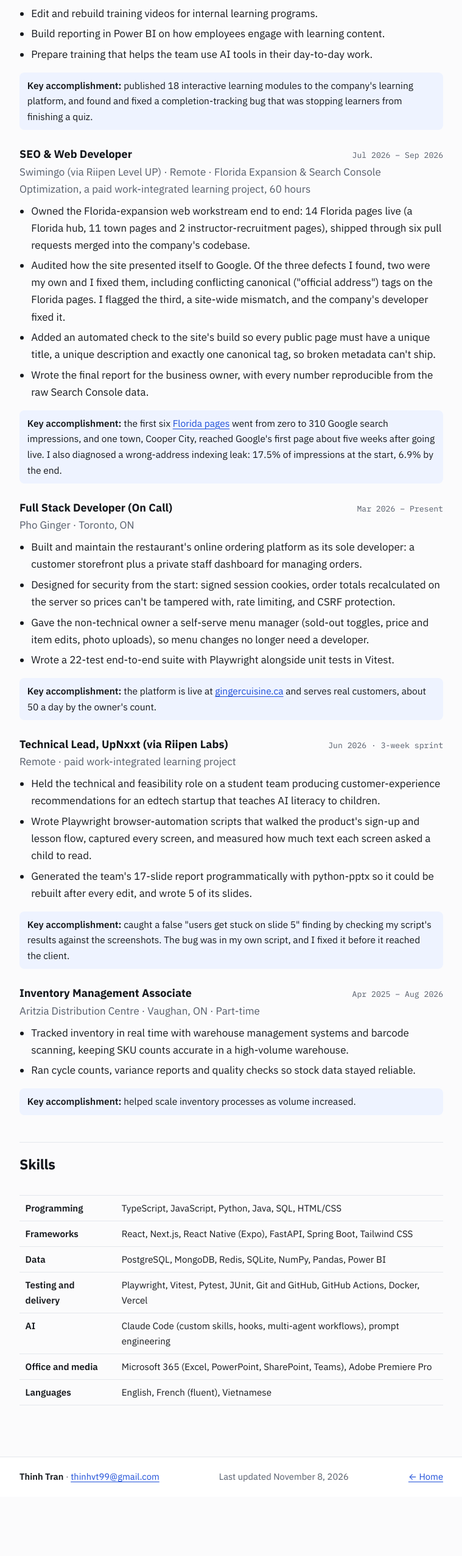
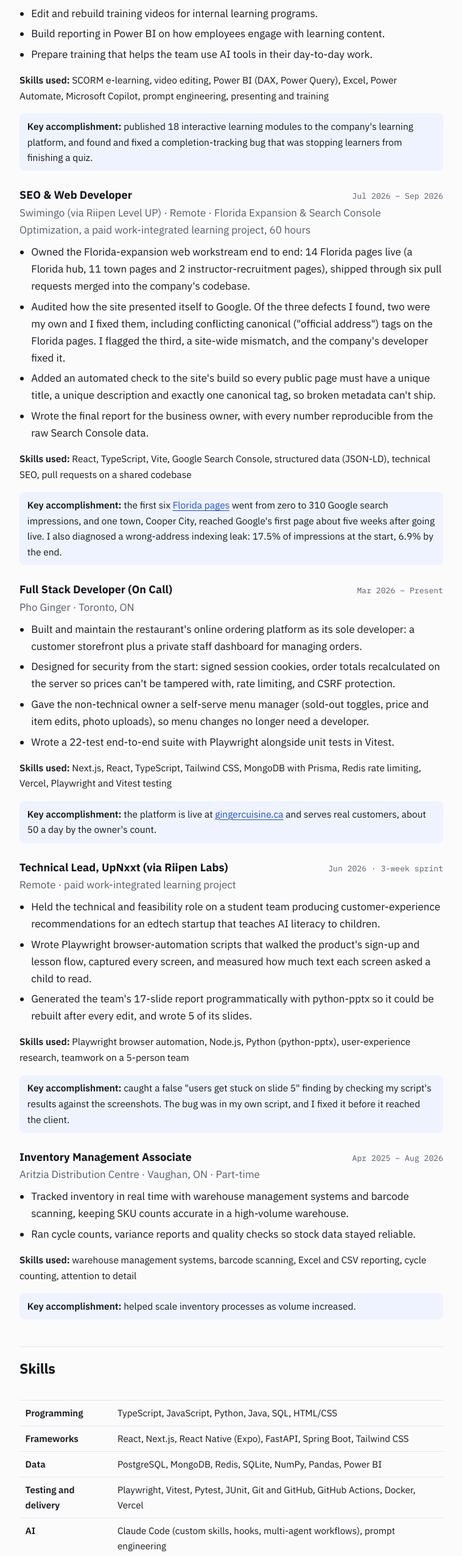
Before and after one commit to tvtrvn/eportfolio, a plain HTML site: page docs/career.html in a window 1280 px wide. Shown: the part 1168-3720 px from the top of the page at 61% size, without its empty margins (260-1019 px from the left). Before the commit the page ends 3623 px from the top, so only its background shows below. Drawn offline with Linux system fonts and the light colour scheme.

Commit message:
Section 1 for Module 9: 5-sentence bio, Paris example, nursing lesson, skills used per job, competency tags on About Me artifacts

```diff
--- a/docs/career.html
+++ b/docs/career.html
@@ -61,6 +61,7 @@
 <li>Build reporting in Power BI on how employees engage with learning content.</li>
 <li>Prepare training that helps the team use AI tools in their day-to-day work.</li>
 </ul>
+<p class="skills-used"><strong>Skills used:</strong> SCORM e-learning, video editing, Power BI (DAX, Power Query), Excel, Power Automate, Microsoft Copilot, prompt engineering, presenting and training</p>
 <p class="accomplishment"><strong>Key accomplishment:</strong> published 18 interactive learning modules to the company's learning platform, and found and fixed a completion-tracking bug that was stopping learners from finishing a quiz.</p>
 </div>
 <div class="entry">
@@ -72,6 +73,7 @@
 <li>Added an automated check to the site's build so every public page must have a unique title, a unique description and exactly one canonical tag, so broken metadata can't ship.</li>
 <li>Wrote the final report for the business owner, with every number reproducible from the raw Search Console data.</li>
 </ul>
+<p class="skills-used"><strong>Skills used:</strong> React, TypeScript, Vite, Google Search Console, structured data (JSON-LD), technical SEO, pull requests on a shared codebase</p>
 <p class="accomplishment"><strong>Key accomplishment:</strong> the first six <a href="https://www.swimingo.com/swim-lessons/fl">Florida pages</a> went from zero to 310 Google search impressions, and one town, Cooper City, reached Google's first page about five weeks after going live. I also diagnosed a wrong-address indexing leak: 17.5% of impressions at the start, 6.9% by the end.</p>
 </div>
 <div class="entry">
@@ -83,6 +85,7 @@
 <li>Gave the non-technical owner a self-serve menu manager (sold-out toggles, price and item edits, photo uploads), so menu changes no longer need a developer.</li>
 <li>Wrote a 22-test end-to-end suite with Playwright alongside unit tests in Vitest.</li>
 </ul>
+<p class="skills-used"><strong>Skills used:</strong> Next.js, React, TypeScript, Tailwind CSS, MongoDB with Prisma, Redis rate limiting, Vercel, Playwright and Vitest testing</p>
 <p class="accomplishment"><strong>Key accomplishment:</strong> the platform is live at <a href="https://gingercuisine.ca">gingercuisine.ca</a> and serves real customers, about 50 a day by the owner's count.</p>
 </div>
 <div class="entry">
@@ -93,6 +96,7 @@
 <li>Wrote Playwright browser-automation scripts that walked the product's sign-up and lesson flow, captured every screen, and measured how much text each screen asked a child to read.</li>
 <li>Generated the team's 17-slide report programmatically with python-pptx so it could be rebuilt after every edit, and wrote 5 of its slides.</li>
 </ul>
+<p class="skills-used"><strong>Skills used:</strong> Playwright browser automation, Node.js, Python (python-pptx), user-experience research, teamwork on a 5-person team</p>
 <p class="accomplishment"><strong>Key accomplishment:</strong> caught a false "users get stuck on slide 5" finding by checking my script's results against the screenshots. The bug was in my own script, and I fixed it before it reached the client.</p>
 </div>
 <div class="entry">
@@ -102,6 +106,7 @@
 <li>Tracked inventory in real time with warehouse management systems and barcode scanning, keeping SKU counts accurate in a high-volume warehouse.</li>
 <li>Ran cycle counts, variance reports and quality checks so stock data stayed reliable.</li>
 </ul>
+<p class="skills-used"><strong>Skills used:</strong> warehouse management systems, barcode scanning, Excel and CSV reporting, cycle counting, attention to detail</p>
 <p class="accomplishment"><strong>Key accomplishment:</strong> helped scale inventory processes as volume increased.</p>
 </div>
 <h2 id="skills">Skills</h2>
@@ -136,7 +141,7 @@
 </tr>
 <tr>
 <td><strong>Office and media</strong></td>
-<td>Microsoft 365 (Excel, PowerPoint, SharePoint, Teams), Adobe Premiere Pro</td>
+<td>Microsoft 365 (Excel, PowerPoint, SharePoint, Teams, Power Automate), Adobe Premiere Pro</td>
 </tr>
 <tr>
 <td><strong>Languages</strong></td>
@@ -149,7 +154,7 @@
 <footer class="site-footer">
   <div class="wrap footer-row">
     <p><strong>Thinh Tran</strong> · <a href="mailto:thinhvt99@gmail.com">thinhvt99@gmail.com</a></p>
-    <p class="updated">Last updated November 8, 2026</p>
+    <p class="updated">Last updated November 19, 2026</p>
     <p><a class="home-link" href="index.html">&larr; Home</a></p>
   </div>
 </footer>
--- a/docs/style.css
+++ b/docs/style.css
@@ -97,6 +97,7 @@ strong { font-weight: 600; }
 .entry-org { color: var(--muted); margin: 0.1rem 0 0.5rem; }
 .entry ul { padding-left: 1.2rem; }
 .accomplishment { background: var(--accent-soft); border-radius: 8px; padding: 0.55rem 0.8rem; font-size: 0.97rem; }
+.skills-used { font-size: 0.97rem; }
 
 /* ---------- cards (projects, portfolios) ---------- */
 .card {
--- a/style.css
+++ b/style.css
@@ -97,6 +97,7 @@ strong { font-weight: 600; }
 .entry-org { color: var(--muted); margin: 0.1rem 0 0.5rem; }
 .entry ul { padding-left: 1.2rem; }
 .accomplishment { background: var(--accent-soft); border-radius: 8px; padding: 0.55rem 0.8rem; font-size: 0.97rem; }
+.skills-used { font-size: 0.97rem; }
 
 /* ---------- cards (projects, portfolios) ---------- */
 .card {
```
Also changed, not shown: docs/about.html (+14 -3 lines), docs/contact.html (+1 -1 lines), docs/goals.html (+1 -1 lines), docs/index.html (+1 -1 lines), docs/projects.html (+1 -1 lines), docs/why-me.html (+1 -1 lines), docs/work-portfolio.html (+1 -1 lines), 3 other files.
